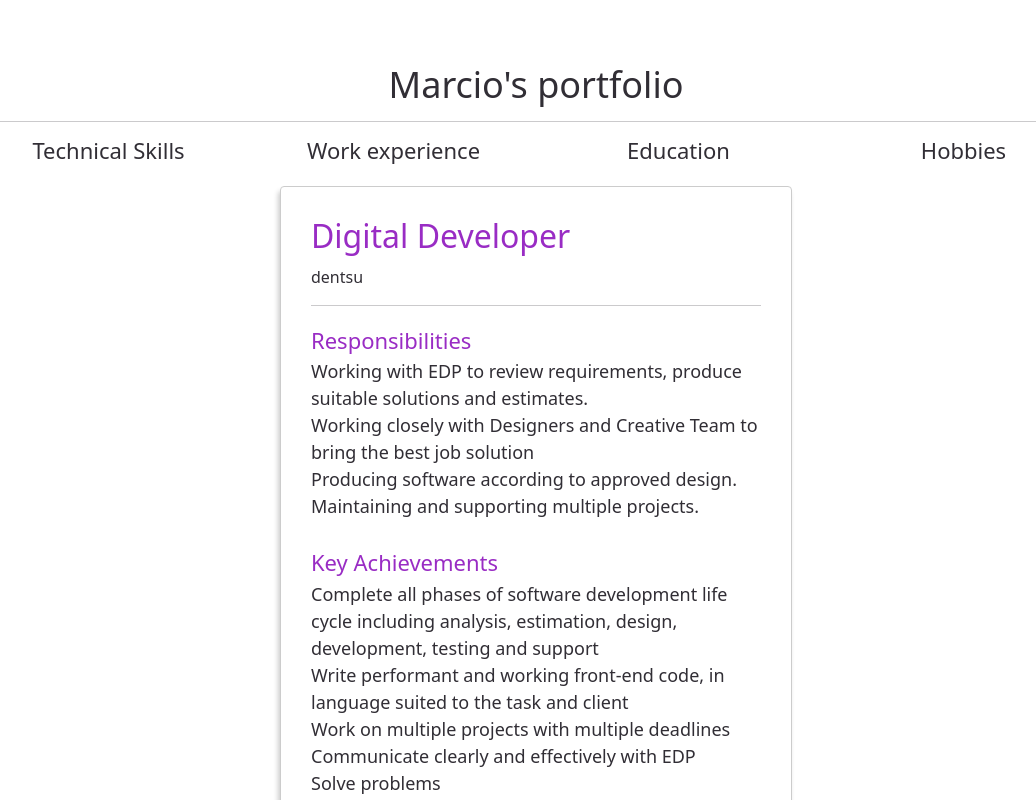
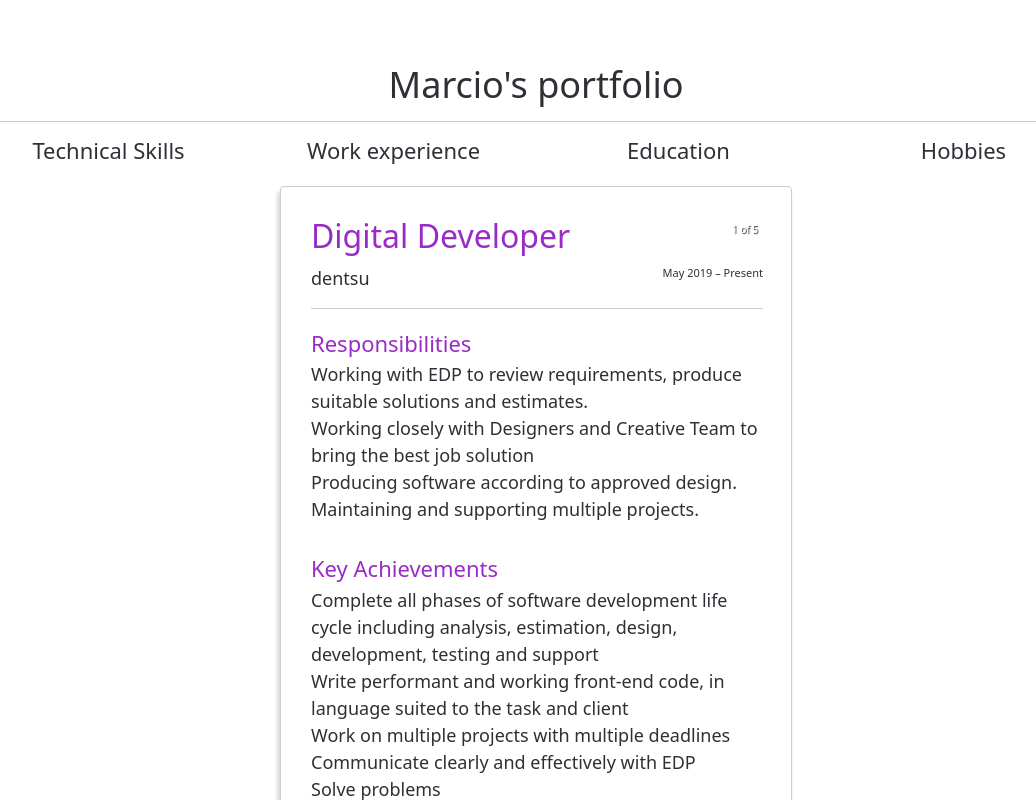
Before and after one commit to marcio-kendi/MarcioPortfolio, a Next.js app: page / in a window 1280 px wide. Both pictures are taken after a click on the element "Work experience". Shown: the top 800 px of the page, without its empty margins (104-1140 px from the left). Built offline with nearby package versions, Linux system fonts and the light colour scheme.

Commit message:
react carousel on Work experience added

```diff
--- a/components/Menu.js
+++ b/components/Menu.js
@@ -3,13 +3,13 @@ import { Modal } from './modal/Modal.js'
 import styles from '../styles/Home.module.scss'
 
 import TechnicalSkills from '../content/TechnicalSkills'
-import WorkExperience from '../content/WorkExperience'
+import WorkExp from '../content/WorkExperience'
 import Education from '../content/Education'
 import Hobbies from '../content/Hobbies'
 
 const content = {
   technical: TechnicalSkills,
-  experience: WorkExperience,
+  experience: WorkExp,
   education: Education,
   hobbies: Hobbies,
 }
--- a/content/WorkExperience.js
+++ b/content/WorkExperience.js
@@ -1,11 +1,18 @@
 import styles from '../styles/Home.module.scss'
 import React, { Component } from 'react';
+import { Carousel } from 'react-responsive-carousel';
+import "react-responsive-carousel/lib/styles/carousel.min.css"; // requires a loader
 
 class WorkExp extends Component {
+
   render() {
     return (
+      <Carousel className={styles.carouselRoot}>
         <div className={styles.menu}>
-        <h2>Digital Developer</h2><span>dentsu</span>
+            <h2>Digital Developer</h2>
+            <div className={'d-flex justify-content-between'}>
+              <span>dentsu</span><span className={styles.fontSml}>May 2019 – Present</span>
+            </div>
             <hr/>
             <h3>Responsibilities</h3>
             <ul>
@@ -23,6 +30,76 @@ class WorkExp extends Component {
               <li> Solve problems</li>
             </ul>
         </div>
+        <div className={styles.menu}>
+            <h2>Digital Developer</h2>
+            <div className={'d-flex justify-content-between'}>
+              <span>VMLY&#38;R</span><span className={styles.fontSml}>August 2017 – May 2019</span>
+            </div>
+            <hr/>
+            <h3>Responsibilities</h3>
+            <ul>
+              <li>Working with EDP to review requirements, produce suitable solutions and estimates.</li>
+              <li>Working closely with Designers and Creative Team to bring the best job solution</li>
+              <li>Producing software according to approved design.</li>
+              <li>Maintaining and supporting multiple projects.</li>
+            </ul>
+        </div>
+        <div className={styles.menu}>
+            <h2>Front-End Developer</h2>
+            <div className={'d-flex justify-content-between'}>
+              <span>Payport Limited</span><span className={styles.fontSml}>May 2017 – August 2017</span>
+            </div>
+            <hr/>
+            <h3>Responsibilities</h3>
+            <ul>
+              <li>Organise tutoring environment to promote productivity and learning.</li>
+              <li>Monitor student performance or assist students in academic environments.</li>
+              <li>Reviewing worksheets or other assignments</li>
+              <li>Provide feedback to students using positive reinforcement techniques.</li>
+              <li>Research or recommend textbooks, software, equipment, or other learning materials to complement tutoring.</li>
+              <li>Review class material with students by discussing text, working solutions to problems.</li>
+            </ul>
+            <h3>Key Achievements</h3>
+            <ul>
+              <li>Learned how to listen, help, communicate and respect through tutoring.</li>
+              <li>Helped every student to understand each subject faced.</li>
+              <li>Managed all the tasks and finished them.</li>
+            </ul>
+        </div>
+        <div className={styles.menu}>
+            <h2>Internship</h2>
+            <div className={'d-flex justify-content-between'}>
+              <span>Core Technology Brokers Ltd.</span><span className={styles.fontSml}>April 2015</span>
+            </div>
+            <hr/>
+            <h3>Responsibilities</h3>
+            <ul>
+              <li>Maintenance: Desktops and Laptops.</li>
+              <li>Installing hardware and software.</li>
+            </ul>
+            <h3>Key Achievements</h3>
+            <ul>
+              <li>Learned how to be a team player.</li>
+            </ul>
+        </div>
+        <div className={styles.menu}>
+            <h2>Developer Internship</h2>
+            <div className={'d-flex justify-content-between'}>
+              <span>Argotechno Engineering</span><span className={styles.fontSml}>Oct 2012 – Jun 2014</span>
+            </div>
+            <hr/>
+            <h3>Responsibilities</h3>
+            <ul>
+              <li>Software development as part of development team.</li>
+              <li>Smartcard analysis and testing.</li>
+            </ul>
+            <h3>Key Achievements</h3>
+            <ul>
+              <li>Learned and supported the development and testing team.</li>
+              <li>Completed all daily and monthly tasks on time.</li>
+            </ul>
+        </div>
+      </Carousel>
     )
   }
 }
--- a/package.json
+++ b/package.json
@@ -15,6 +15,7 @@
     "react-apple-emojis": "^2.1.1",
     "react-bootstrap": "^2.0.2",
     "react-dom": "17.0.2",
+    "react-responsive-carousel": "^3.2.22",
     "react-spring": "^9.3.0",
     "sass": "^1.43.4"
   },
--- a/styles/Home.module.scss
+++ b/styles/Home.module.scss
@@ -202,7 +202,10 @@ $light-color: #afafaf;
     padding: 5px 100px;
     margin: auto;
   }
-
+  .carouselRoot {
+    width: 40vw;
+    padding: 0 60px 0 0;
+  }
   @media (max-width: 1200px) {
     width: 80vw;
     left: 10vw;
@@ -210,6 +213,10 @@ $light-color: #afafaf;
   @media (max-width: 768px) {
     width: 90vw;
     left: 5vw;
+    .carouselRoot {
+      width: 90vw;
+      padding: 0 10vw 0 0;
+    }
   }
   @media (max-width: 480px) {
     width: 98vw;
@@ -224,10 +231,12 @@ $light-color: #afafaf;
 
 .menu {
   padding-bottom: 30px;
+  text-align: left;
   :after{
     border:0px;
   }
 }
+
 @media (max-width: 600px) {
   .grid {
     width: 100%;
```
Also changed, not shown: 1 other file (tests, documents, lock files or other folders). Lines whose indentation alone changed are shown as unchanged.
